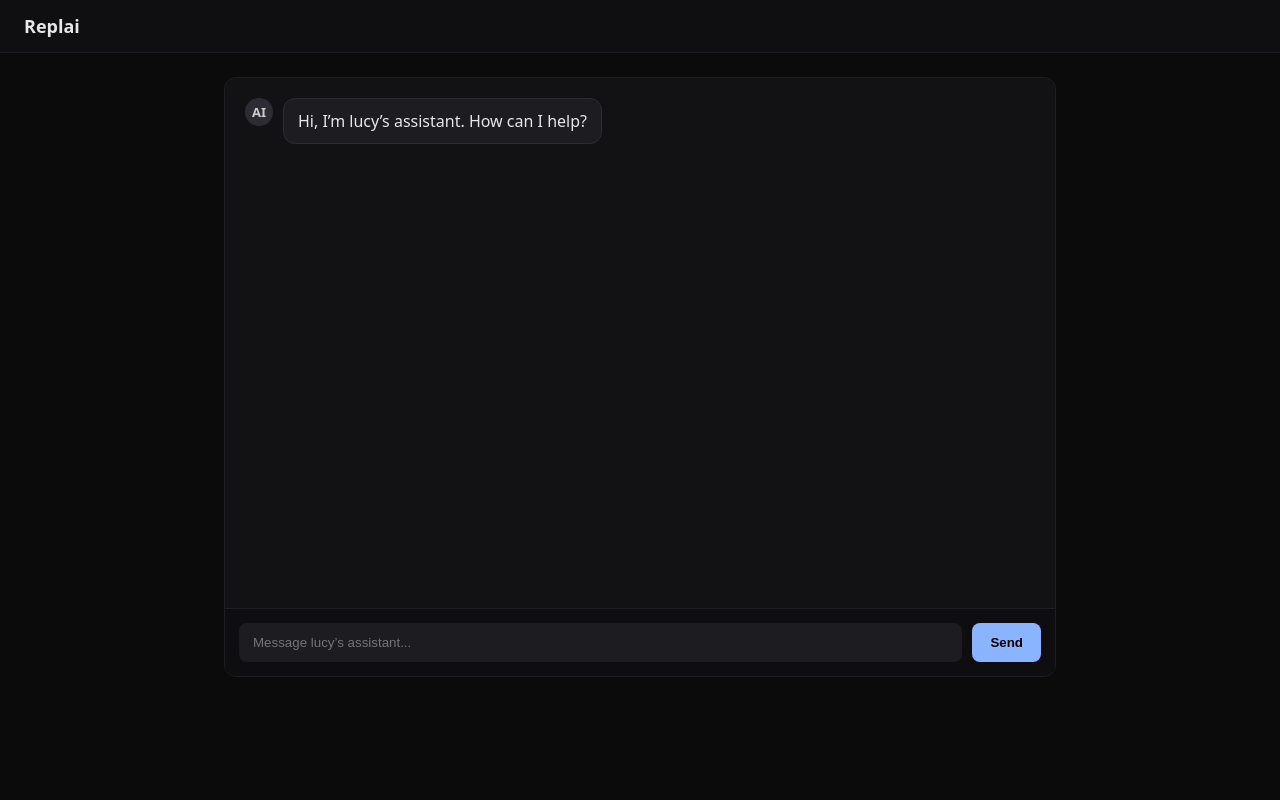
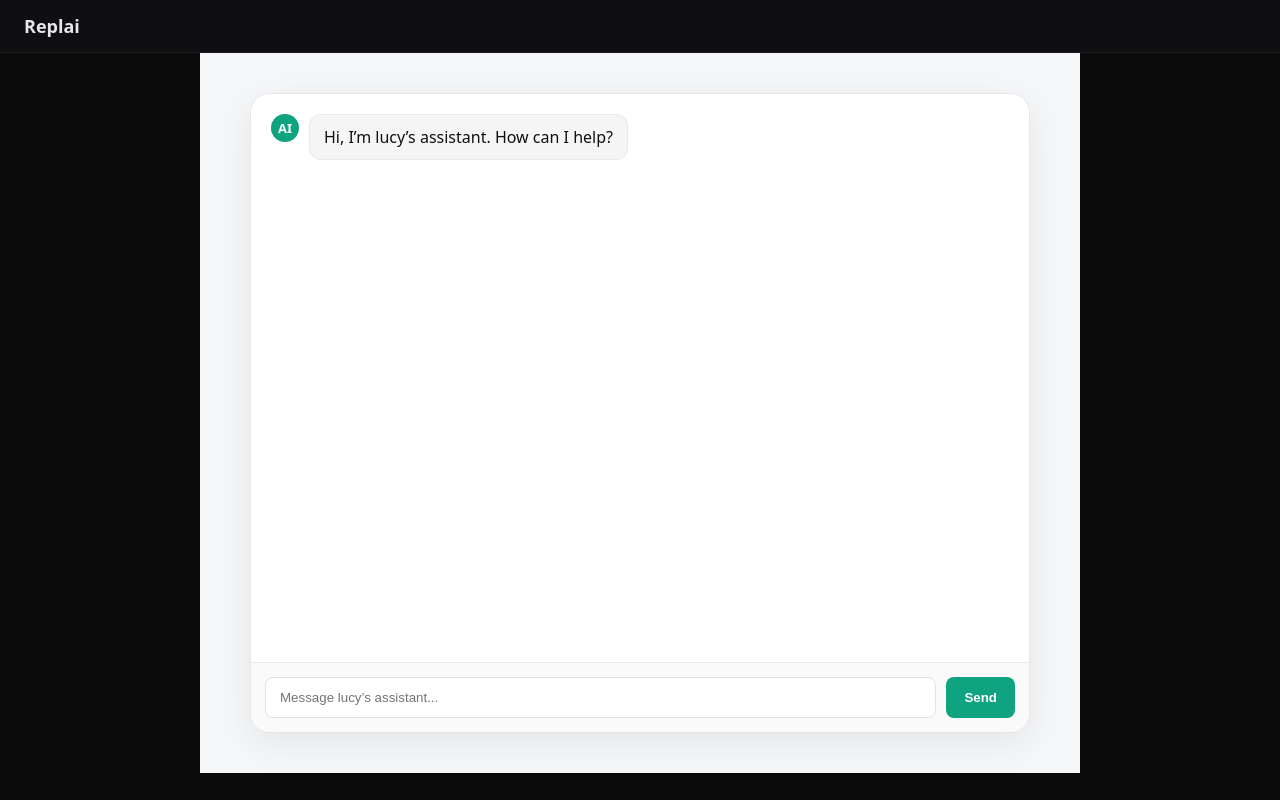
Before and after one commit to user4793/prototype, a Next.js app: page /lucy in a window 1280 px wide. Built offline with nearby package versions, Linux system fonts and the light colour scheme.

Commit message:
Update page.js

```diff
--- a/app/[slug]/page.js
+++ b/app/[slug]/page.js
@@ -42,27 +42,136 @@ export default function ChatPage({ params }) {
   }
 
   return (
-    <main>
-      <div className="chat-container">
-        <div ref={chatRef} className="messages">
+  <main
+    style={{
+      display: "flex",
+      justifyContent: "center",
+      alignItems: "center",
+      minHeight: "calc(100vh - 100px)",
+      padding: "40px 20px",
+      background: "#f6f7f9",
+    }}
+  >
+    <div
+      style={{
+        width: "100%",
+        maxWidth: 780,
+        height: "80vh",
+        borderRadius: 20,
+        background: "#ffffff",
+        border: "1px solid #e6e6e9",
+        boxShadow: "0 10px 40px rgba(0,0,0,0.08)",
+        display: "flex",
+        flexDirection: "column",
+        overflow: "hidden",
+      }}
+    >
+      {/* Chat messages */}
+      <div
+        ref={chatRef}
+        className="messages"
+        style={{
+          flex: 1,
+          overflowY: "auto",
+          padding: 20,
+          display: "grid",
+          gap: 12,
+          background: "#ffffff",
+        }}
+      >
         {messages.map((m, i) => (
-            <div key={i} className={`message ${m.role}`}>
-              <div className="avatar">{m.role === "user" ? "U" : "AI"}</div>
-              <div className="bubble">{m.text}</div>
+          <div
+            key={i}
+            className={`message ${m.role}`}
+            style={{
+              display: "flex",
+              gap: 10,
+              alignItems: "flex-start",
+            }}
+          >
+            <div
+              className="avatar"
+              style={{
+                width: 28,
+                height: 28,
+                borderRadius: "50%",
+                background: m.role === "user" ? "#e3e6ea" : "#10a37f",
+                color: m.role === "user" ? "#000" : "#fff",
+                display: "flex",
+                alignItems: "center",
+                justifyContent: "center",
+                fontSize: 13,
+                fontWeight: 600,
+              }}
+            >
+              {m.role === "user" ? "U" : "AI"}
+            </div>
+            <div
+              className="bubble"
+              style={{
+                padding: "10px 14px",
+                borderRadius: 12,
+                background:
+                  m.role === "user" ? "#e9eef6" : "rgba(0,0,0,0.04)",
+                color: "#111",
+                border:
+                  m.role === "assistant"
+                    ? "1px solid rgba(0,0,0,0.05)"
+                    : "none",
+                lineHeight: 1.5,
+                whiteSpace: "pre-wrap",
+                maxWidth: "75%",
+              }}
+            >
+              {m.text}
+            </div>
           </div>
         ))}
-          {typing && <div className="typing">Assistant is typing…</div>}
       </div>
 
-        <form onSubmit={sendMessage} className="inputbar">
+      {/* Input bar */}
+      <form
+        onSubmit={sendMessage}
+        style={{
+          display: "flex",
+          padding: 14,
+          borderTop: "1px solid #ececef",
+          background: "#fafafa",
+        }}
+      >
         <input
           value={input}
-            onChange={e => setInput(e.target.value)}
+          onChange={(e) => setInput(e.target.value)}
           placeholder={`Message ${slug}’s assistant...`}
+          style={{
+            flex: 1,
+            border: "1px solid #e2e2e5",
+            background: "#fff",
+            color: "#111",
+            borderRadius: 8,
+            padding: "12px 14px",
+            outline: "none",
+          }}
         />
-          <button disabled={sending}>Send</button>
+        <button
+          disabled={sending}
+          style={{
+            background: "#10a37f",
+            border: "none",
+            borderRadius: 8,
+            color: "#fff",
+            padding: "12px 18px",
+            marginLeft: 10,
+            fontWeight: 600,
+            cursor: "pointer",
+            opacity: sending ? 0.6 : 1,
+          }}
+        >
+          Send
+        </button>
       </form>
     </div>
   </main>
 );
+
 }
```
Lines whose indentation alone changed are shown as unchanged.
